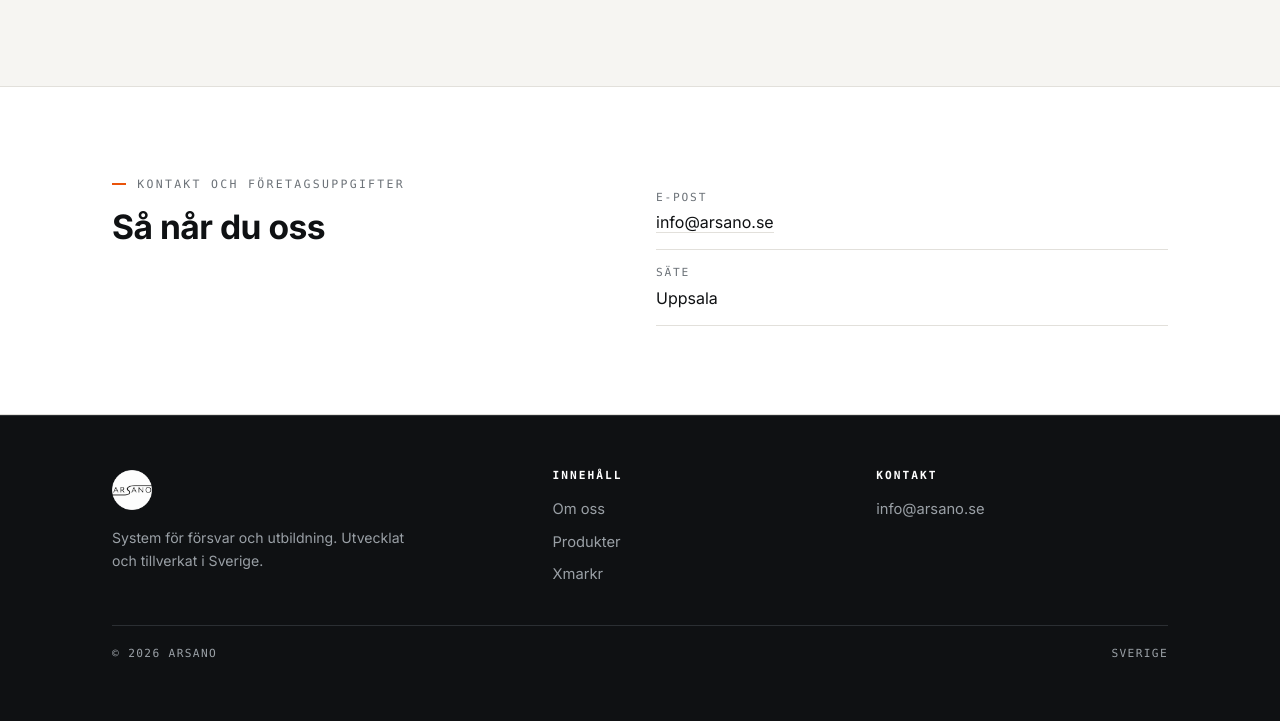
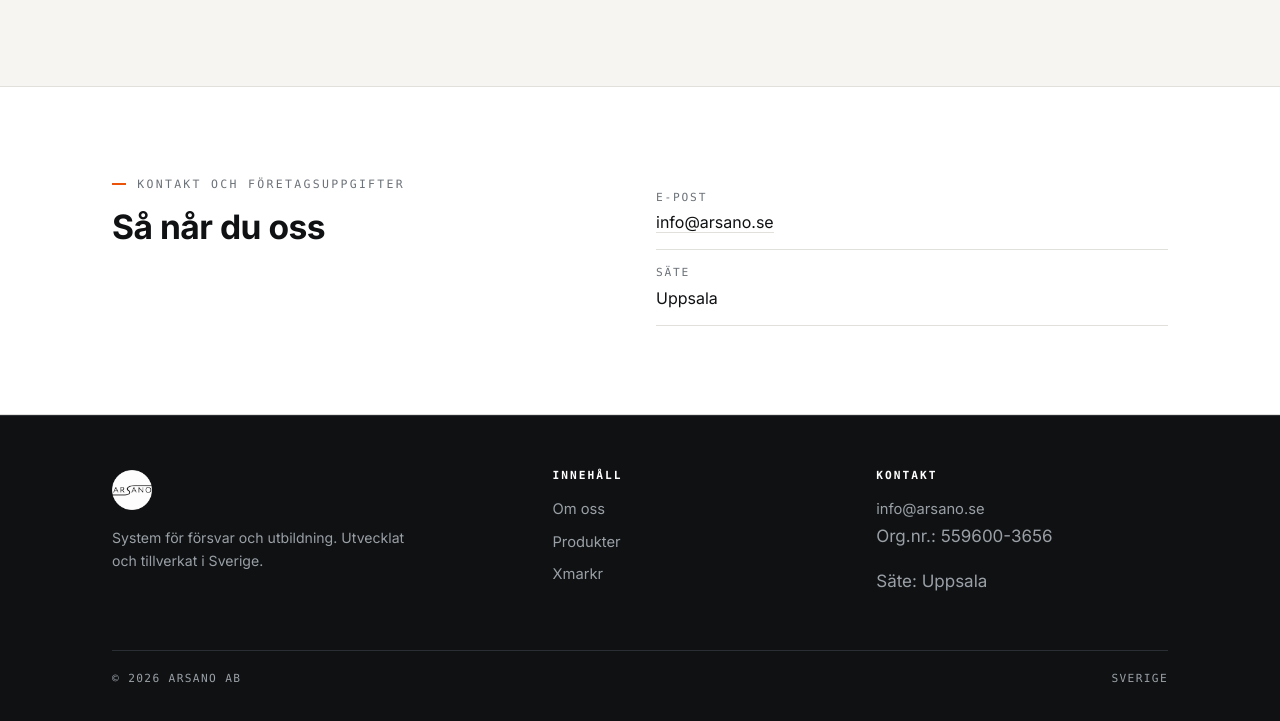
Before and after one commit to AchilleasKaraswag/arsano-hemsida, a plain HTML site: page index.html in a window 1280 px wide. Shown: the part 1413-2134 px from the top of the page. Drawn offline with Linux system fonts and the light colour scheme.

Commit message:
ny layout

```diff
--- a/index.html
+++ b/index.html
@@ -107,10 +107,12 @@
       <div>
         <h4>Kontakt</h4>
         <ul><li><a href="mailto:info@arsano.se">info@arsano.se</a></li></ul>
+        <p>Org.nr.: 559600-3656<p>
+        <p>Säte: Uppsala<p>
       </div>
     </div>
     <div class="footer-bottom">
-      <span>&copy; <span data-ar>2026</span> Arsano</span>
+      <span>&copy; <span data-ar>2026</span> ARSANO AB</span>
       <span>Sverige</span>
     </div>
   </div>
```
